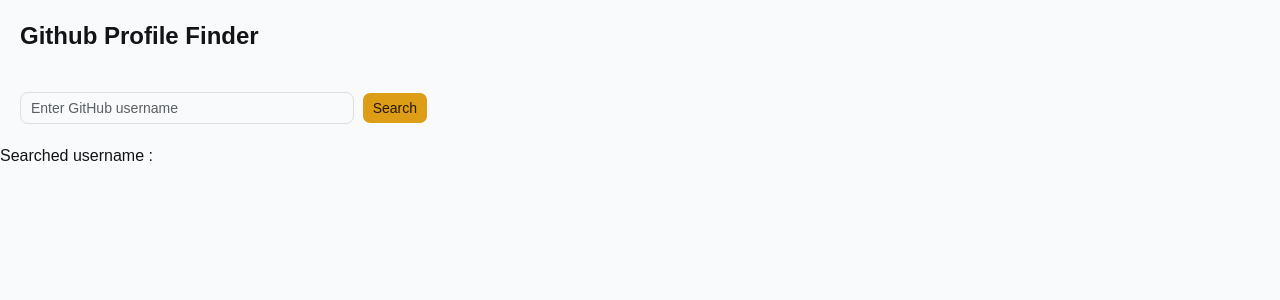
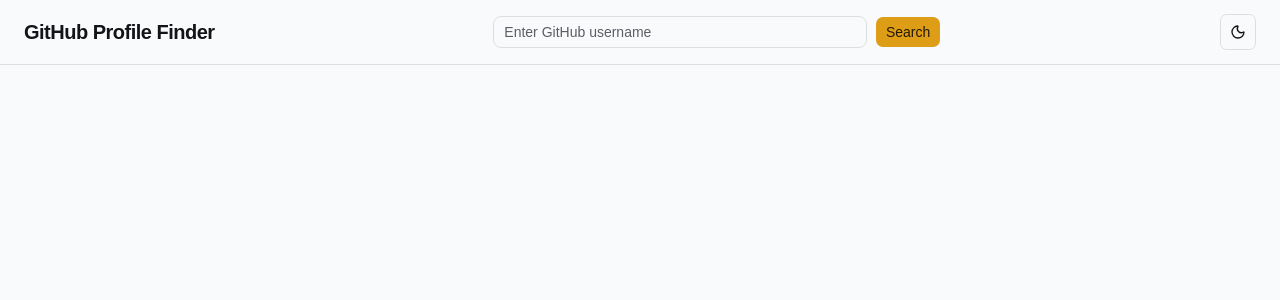
Before and after one commit to mohdriyaan/github-dashboard, a React (Vite) app in the folder client/: page / in a window 1280 px wide. Shown: the top 300 px of the page. Built offline with nearby package versions, Linux system fonts and the light colour scheme.

Commit message:
refactor: clean up dashboard header state

```diff
--- a/client/src/App.jsx
+++ b/client/src/App.jsx
@@ -7,6 +7,8 @@
 import RepositoryList from "./components/RepositoryList.jsx"
 import ContributionStats from "./components/ContributionStats.jsx"
 import ActivityGraph from "./components/ActivityGraph.jsx"
+import DashboardHeader from "./components/DashboardHeader.jsx"
+
 
 const getErrorMessage = (status) => {
   if (status === 400) return "Username is required"
@@ -19,7 +21,6 @@
 
 function App() {
   const [profile, setProfile] = useState("")
-  const [result, setResult] = useState("")
   const [repos, setRepos] = useState([])
   const [contributionStats, setContributionStats] = useState(null)
   const [contributionCalendar, setContributionCalendar] = useState(null)
@@ -69,15 +70,15 @@
       return
     }
 
-    setResult(username)
     getUserData(username)
   }
 
   return (
     <>
-      <h1 className="text-2xl font-bold p-5">Github Profile Finder</h1>
-      <SearchBar onSearch={onSearch} isLoading={isLoading} />
-      <p>Searched username : {result}</p>
+      <DashboardHeader
+        onSearch={onSearch}
+        isLoading={isLoading}
+      />
 
       {isLoading && "Loading..."}
 
--- /dev/null
+++ b/client/src/components/DashboardHeader.jsx
@@ -0,0 +1,64 @@
+import { useEffect, useState } from "react"
+import { Moon, Sun } from "lucide-react"
+
+import SearchBar from "./SearchBar.jsx"
+
+const DashboardHeader = ({ onSearch, isLoading }) => {
+  const [theme, setTheme] = useState(() => {
+    return localStorage.getItem("theme") || "light"
+  })
+
+  useEffect(() => {
+    const root = document.documentElement
+
+    if (theme === "dark") {
+      root.classList.add("dark")
+    } else {
+      root.classList.remove("dark")
+    }
+
+    localStorage.setItem("theme", theme)
+  }, [theme])
+
+  const toggleTheme = () => {
+    setTheme((currentTheme) =>
+      currentTheme === "dark" ? "light" : "dark"
+    )
+  }
+
+  return (
+    <header className="sticky top-0 z-50 border-b border-border bg-background/95 backdrop-blur">
+      <div className="mx-auto flex min-h-16 w-full items-center gap-8 px-6">
+        <h1 className="shrink-0 text-xl font-semibold tracking-tight">
+          GitHub Profile Finder
+        </h1>
+
+        <div className="flex flex-1 justify-center">
+          <SearchBar
+            onSearch={onSearch}
+            isLoading={isLoading}
+          />
+        </div>
+
+        <button
+          type="button"
+          onClick={toggleTheme}
+          aria-label={
+            theme === "dark"
+              ? "Switch to light mode"
+              : "Switch to dark mode"
+          }
+          className="inline-flex size-9 shrink-0 items-center justify-center rounded-md border border-border bg-background transition-colors hover:bg-accent hover:text-accent-foreground focus-visible:outline-none focus-visible:ring-2 focus-visible:ring-ring focus-visible:ring-offset-2 focus-visible:ring-offset-background"
+        >
+          {theme === "dark" ? (
+            <Sun className="size-4" />
+          ) : (
+            <Moon className="size-4" />
+          )}
+        </button>
+      </div>
+    </header>
+  )
+}
+
+export default DashboardHeader
--- a/client/src/components/SearchBar.jsx
+++ b/client/src/components/SearchBar.jsx
@@ -14,7 +14,7 @@
   }
 
   return (
-    <div className="flex w-full max-w-md gap-2 p-5">
+    <div className="flex w-full max-w-md gap-2">
       <Input
         type="text"
         value={username}
```
